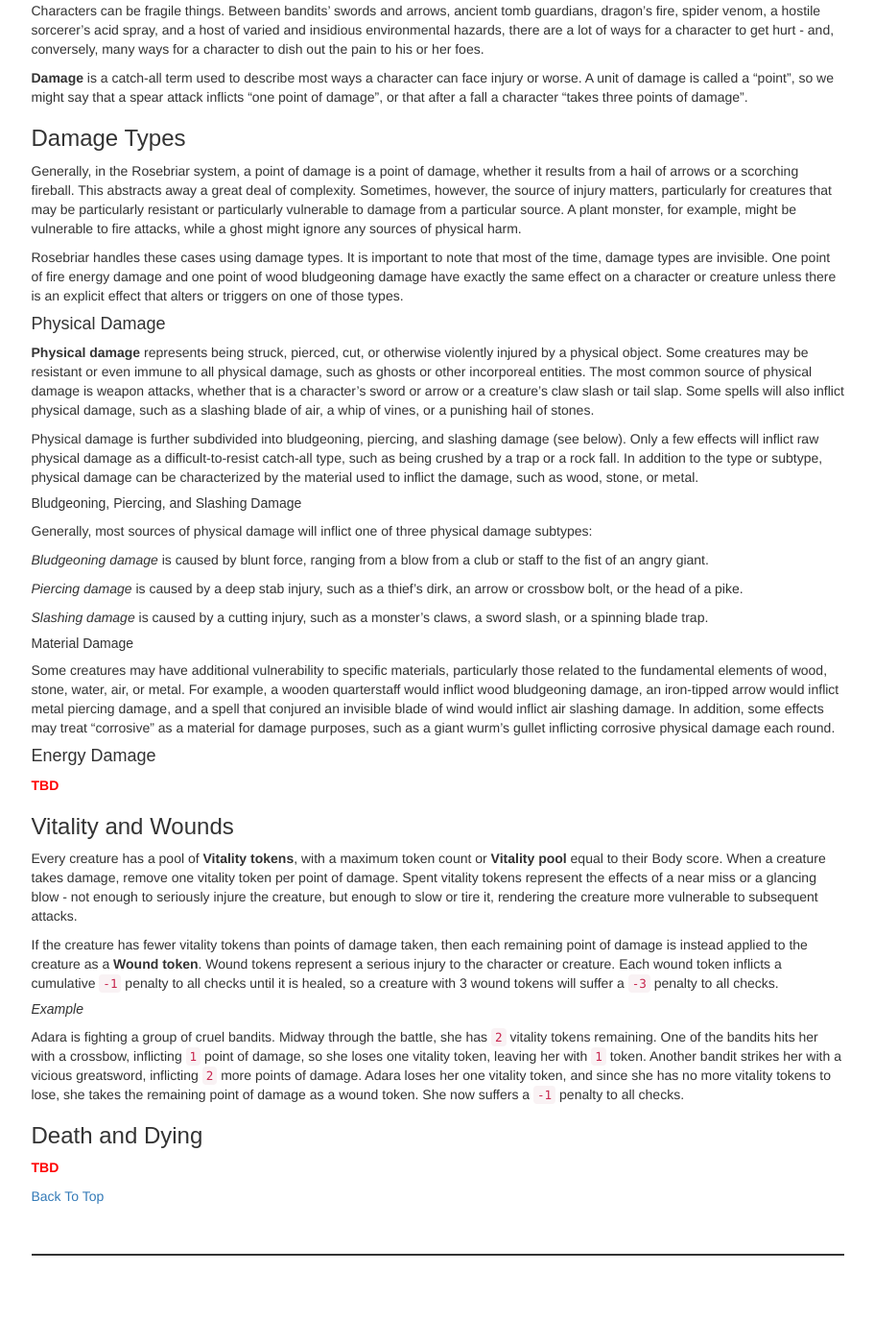
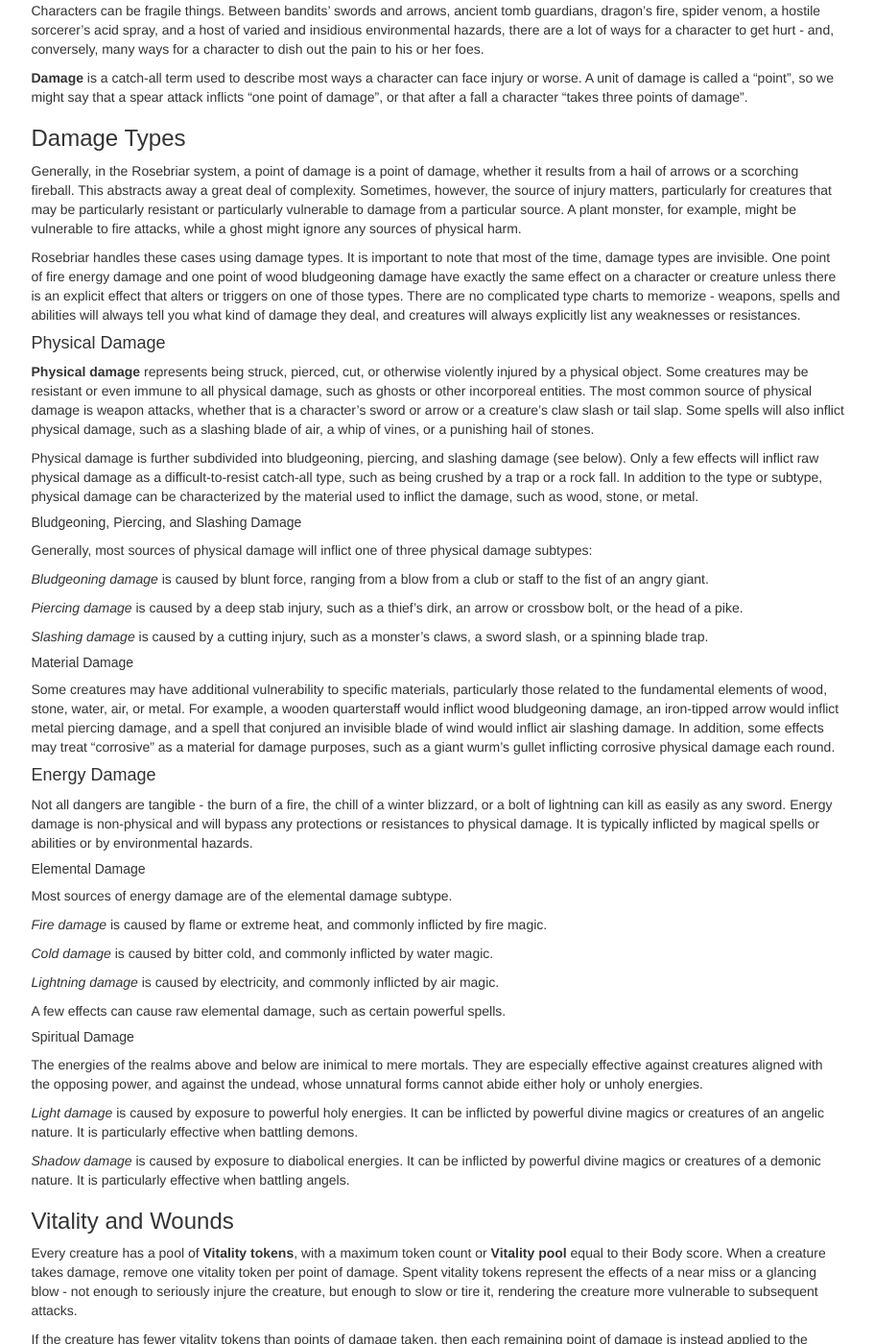
Before and after one commit to sleepingkingstudios/rosebriar, a Jekyll site: the page built from index.md, in a window 1280 px wide and 1400 px high, scrolled down 5986 px. Shown: the whole window at 96% size, without its empty margins (330-1241 px from the left). Built offline with Jekyll 4.4.1, drawn with Linux system fonts in a browser that asks for light colours; before the commit the page ends 7314 px from its top, so only the background shows below that.

Commit message:
Update "Combat - Damage - Damage Types" section.

```diff
--- a/_includes/chapters/combat.md
+++ b/_includes/chapters/combat.md
@@ -28,7 +28,7 @@ Characters can be fragile things. Between bandits' swords and arrows, ancient to
 
 Generally, in the {{ page.system_name }} system, a point of damage is a point of damage, whether it results from a hail of arrows or a scorching fireball. This abstracts away a great deal of complexity. Sometimes, however, the source of injury matters, particularly for creatures that may be particularly resistant or particularly vulnerable to damage from a particular source. A plant monster, for example, might be vulnerable to fire attacks, while a ghost might ignore any sources of physical harm.
 
-{{ page.system_name }} handles these cases using damage types. It is important to note that most of the time, damage types are invisible. One point of fire energy damage and one point of wood bludgeoning damage have exactly the same effect on a character or creature unless there is an explicit effect that alters or triggers on one of those types.
+{{ page.system_name }} handles these cases using damage types. It is important to note that most of the time, damage types are invisible. One point of fire energy damage and one point of wood bludgeoning damage have exactly the same effect on a character or creature unless there is an explicit effect that alters or triggers on one of those types. There are no complicated type charts to memorize - weapons, spells and abilities will always tell you what kind of damage they deal, and creatures will always explicitly list any weaknesses or resistances.
 
 #### Physical Damage
 
@@ -52,7 +52,27 @@ Some creatures may have additional vulnerability to specific materials, particul
 
 #### Energy Damage
 
-<span class="tbd">TBD</span>
+Not all dangers are tangible - the burn of a fire, the chill of a winter blizzard, or a bolt of lightning can kill as easily as any sword. Energy damage is non-physical and will bypass any protections or resistances to physical damage. It is typically inflicted by magical spells or abilities or by environmental hazards.
+
+##### Elemental Damage
+
+Most sources of energy damage are of the elemental damage subtype.
+
+*Fire damage* is caused by flame or extreme heat, and commonly inflicted by fire magic.
+
+*Cold damage* is caused by bitter cold, and commonly inflicted by water magic.
+
+*Lightning damage* is caused by electricity, and commonly inflicted by air magic.
+
+A few effects can cause raw elemental damage, such as certain powerful spells.
+
+##### Spiritual Damage
+
+The energies of the realms above and below are inimical to mere mortals. They are especially effective against creatures aligned with the opposing power, and against the undead, whose unnatural forms cannot abide either holy or unholy energies.
+
+*Light damage* is caused by exposure to powerful holy energies. It can be inflicted by powerful divine magics or creatures of an angelic nature. It is particularly effective when battling demons.
+
+*Shadow damage* is caused by exposure to diabolical energies. It can be inflicted by powerful divine magics or creatures of a demonic nature. It is particularly effective when battling angels.
 
 ### Vitality and Wounds
 
```
